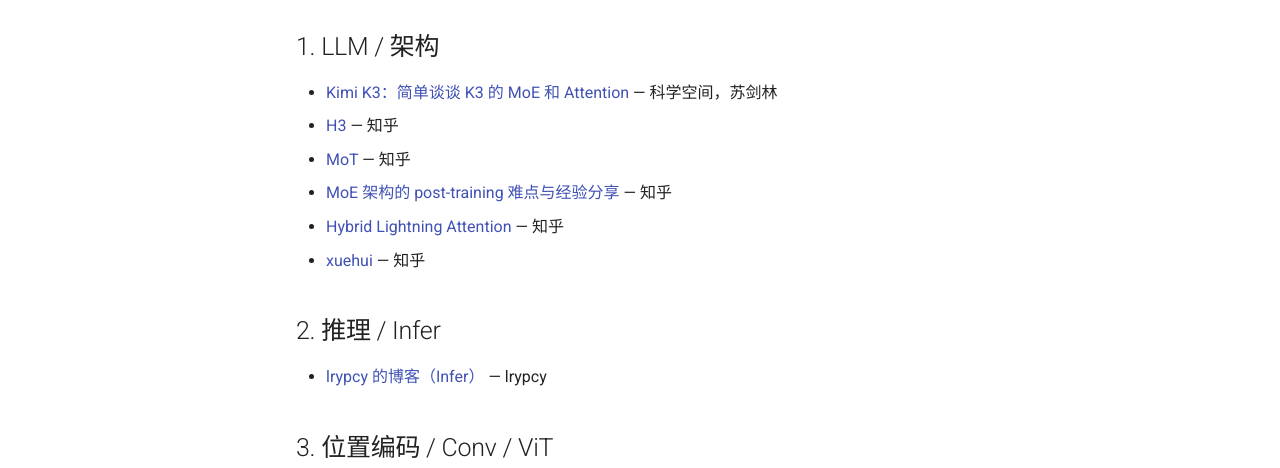
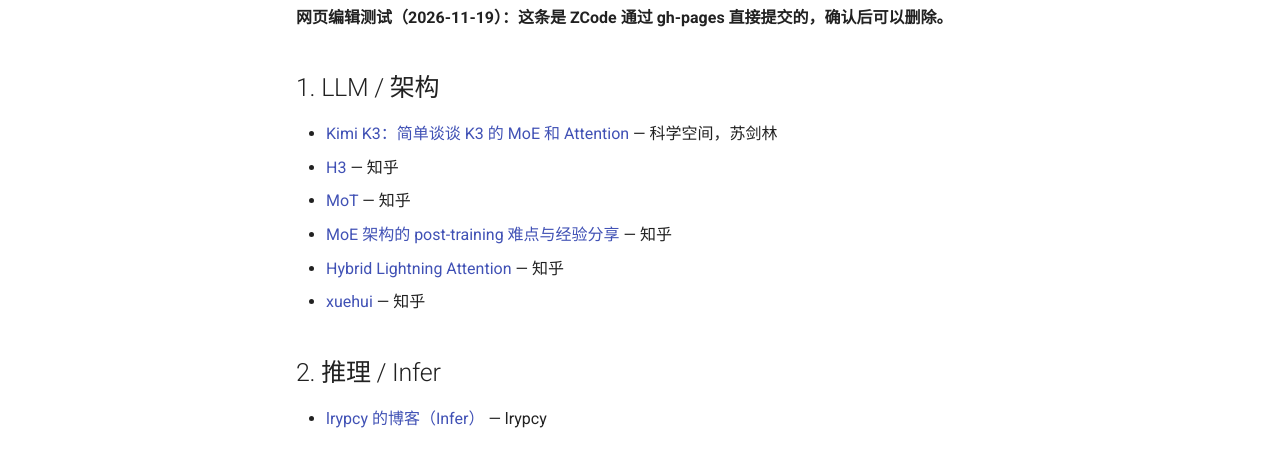
Before and after one commit to xingdong1111-creator/Action_wiki, a plain HTML site: page 大模型/资料链接/index.html in a window 1280 px wide. Shown: the part 305-773 px from the top of the page. Drawn offline with nearby package versions, Linux system fonts and the light colour scheme.

Commit message:
test: verify direct gh-pages edit

```diff
--- a/大模型/资料链接/index.html
+++ b/大模型/资料链接/index.html
@@ -523,6 +523,7 @@
 
   <h1 id="_1">学习资料链接收藏</h1>
 <p>平时看到的好文章，按主题归档。每条保留原始链接和来源，方便回查。</p>
+<p><strong>网页编辑测试（2026-11-19）：这条是 ZCode 通过 gh-pages 直接提交的，确认后可以删除。</strong></p>
 <h2 id="1-llm">1. LLM / 架构</h2>
 <ul>
 <li><a href="https://kexue.fm/archives/11848">Kimi K3：简单谈谈 K3 的 MoE 和 Attention</a> — 科学空间，苏剑林</li>
```
